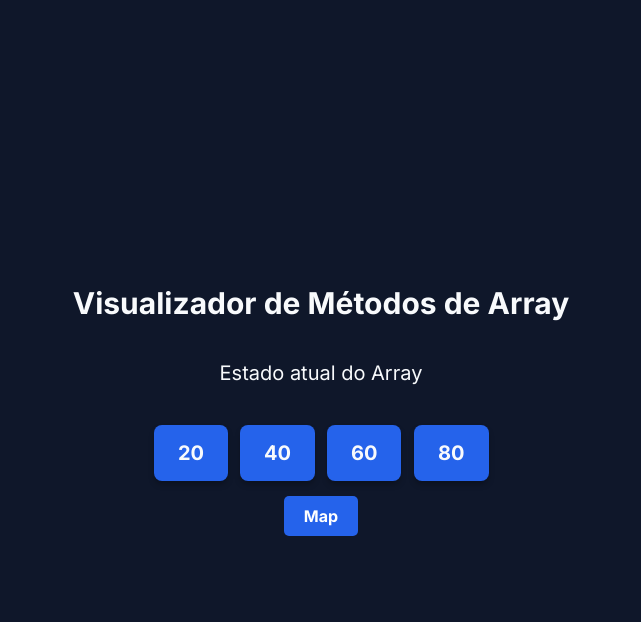
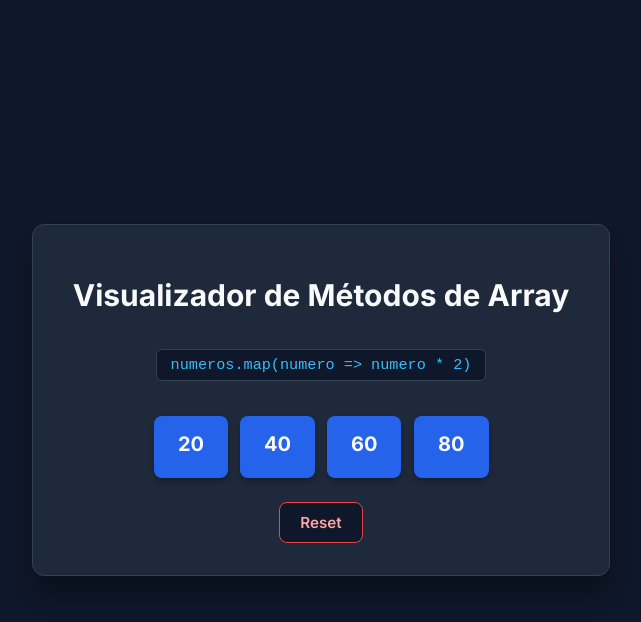
Before and after one commit to CEO-LIMA/mini-array-visualizer, a plain HTML site: page index.html in a window 1280 px wide. Both pictures are taken after a click on the button "Map". Shown: the whole page, without its empty margins (319-960 px from the left). Drawn offline with Linux system fonts and the light colour scheme.

Commit message:
feat: adiciona filter, reset, indicador de operacao e layout em card

```diff
--- a/index.html
+++ b/index.html
@@ -7,12 +7,18 @@
     <link rel="stylesheet" href="style.css" />
   </head>
   <body>
-    <h1>Visualizador de Métodos de Array</h1>
-    <p>Estado atual do Array</p>
+    <main class="card">
+      <h1>Visualizador de Métodos de Array</h1>
+      <p id="status-operacao">Estado atual do Array</p>
 
-    <div id="array-container" class="array-box"></div>
+      <div id="array-container" class="array-box"></div>
 
-    <button id="btn-map">Map</button>
+      <div class="controles">
+        <button id="btn-map">Map</button>
+        <button id="btn-filter">Filter</button>
+        <button id="btn-reset" hidden>Reset</button>
+      </div>
+    </main>
   </body>
   <script src="script.js"></script>
 </html>
--- a/script.js
+++ b/script.js
@@ -1,5 +1,8 @@
 const container = document.getElementById("array-container");
 const btn_map = document.getElementById("btn-map");
+const btn_filter = document.getElementById("btn-filter");
+const btn_reset = document.getElementById("btn-reset");
+const statusOperacao = document.getElementById("status-operacao")
 
 const numeros = [10, 20, 30, 40];
 console.log("Meu array inicial é:", numeros);
@@ -15,7 +18,22 @@ const renderizarDados = (novo) => {
 }
 renderizarDados(numeros);
 
+const atualizarEstado = (lista, emModoOriginal, descricao = "numeros (original)") => {
+   renderizarDados(lista);
+   statusOperacao.textContent = descricao;
+   btn_map.hidden = !emModoOriginal
+   btn_filter.hidden = !emModoOriginal
+   btn_reset.hidden = emModoOriginal
+}
+
 btn_map.addEventListener("click", () => {
-    const novo = numeros.map(numero => numero * 2);
-    renderizarDados(novo);
+    const numerosDobrados = numeros.map(numero => numero * 2);
+    atualizarEstado(numerosDobrados, false, "numeros.map(numero => numero * 2)")
 });
+btn_filter.addEventListener("click", () => {
+    const maioresQueVinte = numeros.filter(numero => numero > 20);
+    atualizarEstado(maioresQueVinte, false, "numeros.filter(numero => numero > 20");
+})
+btn_reset.addEventListener("click", () => {
+    atualizarEstado(numeros, true)
+})
--- a/style.css
+++ b/style.css
@@ -17,15 +17,20 @@ body {
 h1 {
   font-size: 30px;
 }
-p {
-    font-family: "Inter", sans-serif;
-    font-size: 20px;
-    font-weight: medium;
+#status-operacao {
+  font-family: monospace;
+  font-size: 0.95rem;
+  background-color: #0f172a;
+  color: #38bdf8;
+  padding: 6px 14px;
+  border-radius: 6px;
+  border: 1px solid #334155;
 }
 .array-box {
   display: flex;
   gap: 12px;
   margin-top: 20px;
+  min-height: 62px;
 }
 
 @keyframes aparecer {
@@ -58,15 +63,49 @@ p {
 }
 
 button {
-  background-color: #2563eb;
-  color: white;
-  margin-top: 15px;
+  background-color: #0f172a;
+  color: #f8fafc;
+  border: 1px solid #334155;
   padding: 10px 20px;
-  border-radius: 5px;
-  border: none;
+  border-radius: 8px;
   font-family: "Inter", sans-serif;
-  font-size: 1rem;
-  font-weight: bold;
+  font-size: 0.95rem;
+  font-weight: 600;
+  cursor: pointer;
+  transition: background-color 0.2s ease, border-color 0.2s ease, transform 0.1s ease;
+}
 
-  cursor: pointer;
+button:hover {
+  background-color: #334155;
+  border-color: #475569;
 }
+
+button:active {
+  transform: scale(0.96);
+}
+
+#btn-reset {
+  border-color: #ef4444;
+  color: #fca5a5;
+}
+
+#btn-reset:hover {
+  background-color: rgba(239, 68, 68, 0.15);
+}
+
+.card {
+  background-color: #1e293b;
+  border: 1px solid #334155;
+  border-radius: 12px;
+  padding: 32px 40px;
+  display: flex;
+  flex-direction: column;
+  align-items: center;
+  box-shadow: 0 20px 25px -5px rgba(0, 0, 0, 0.4);
+}
+
+.controles {
+  display: flex;
+  gap: 12px;
+  margin-top: 24px;
+}
```
